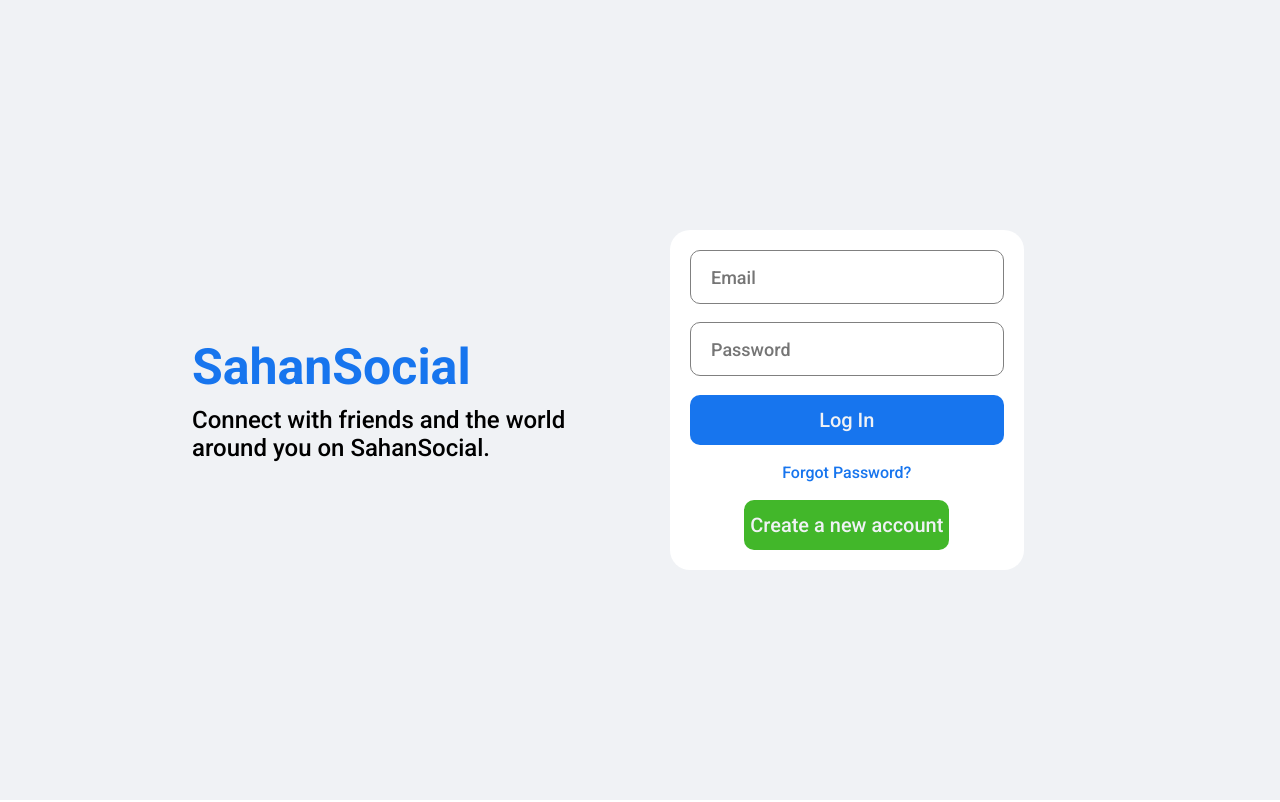
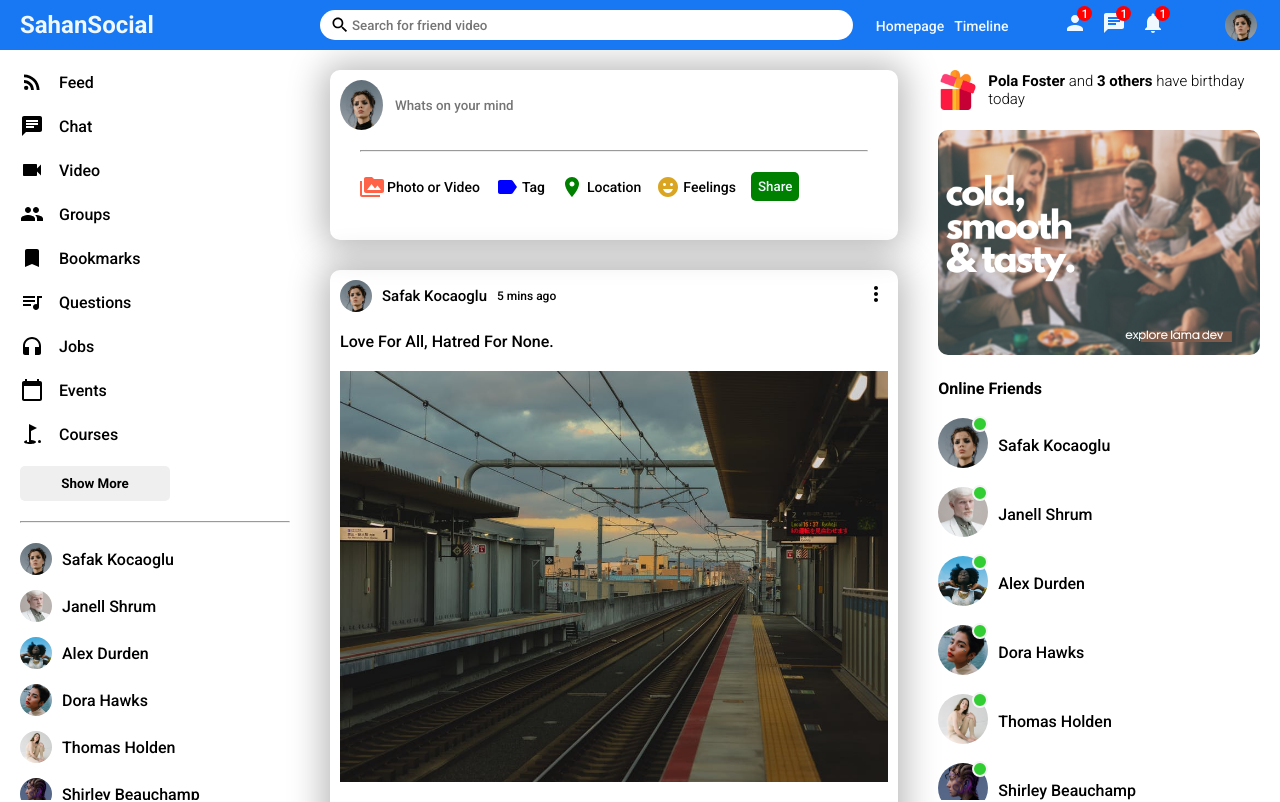
Before and after one commit to Ranu28/Social-Media-UI-react, a React (Create React App) app: page / in a window 1280 px wide. Shown: the top 802 px of the page. Built offline with nearby package versions, Linux system fonts and the light colour scheme.

Commit message:
Update App.js

```diff
--- a/src/App.js
+++ b/src/App.js
@@ -7,9 +7,9 @@
 // import {Person} from "@mui/icons-material"
 
 function App(){
-    // return <Home/>
+     return <Home/>
     // return <Profile/>
-    return <Login />
+    // return <Login />
     // return <Register />
 
 }
```
